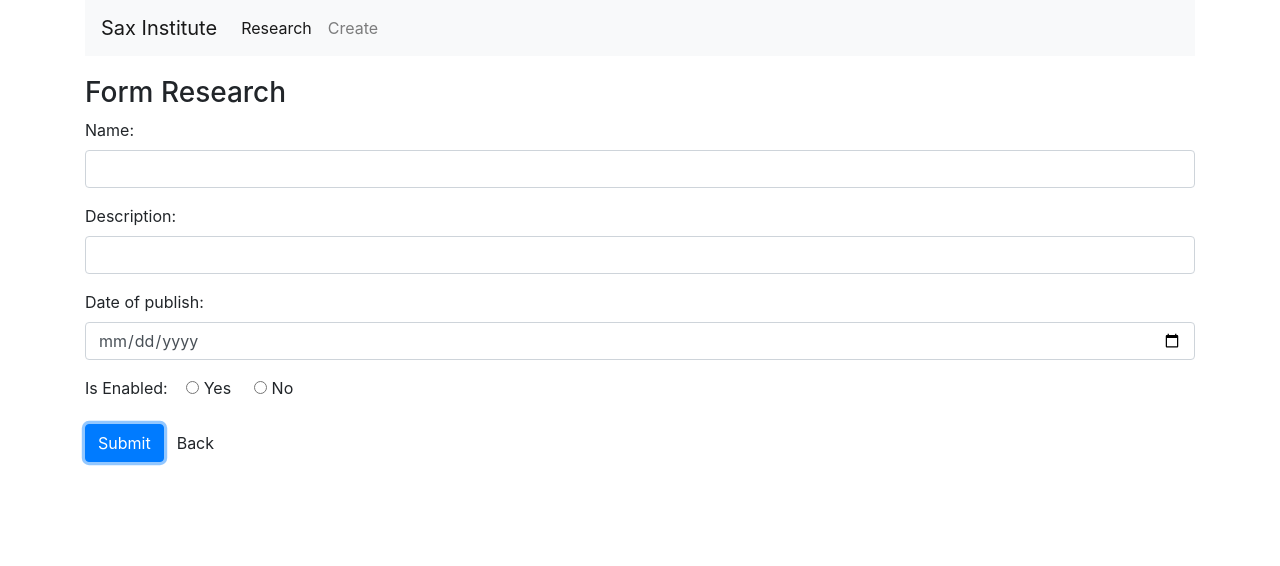
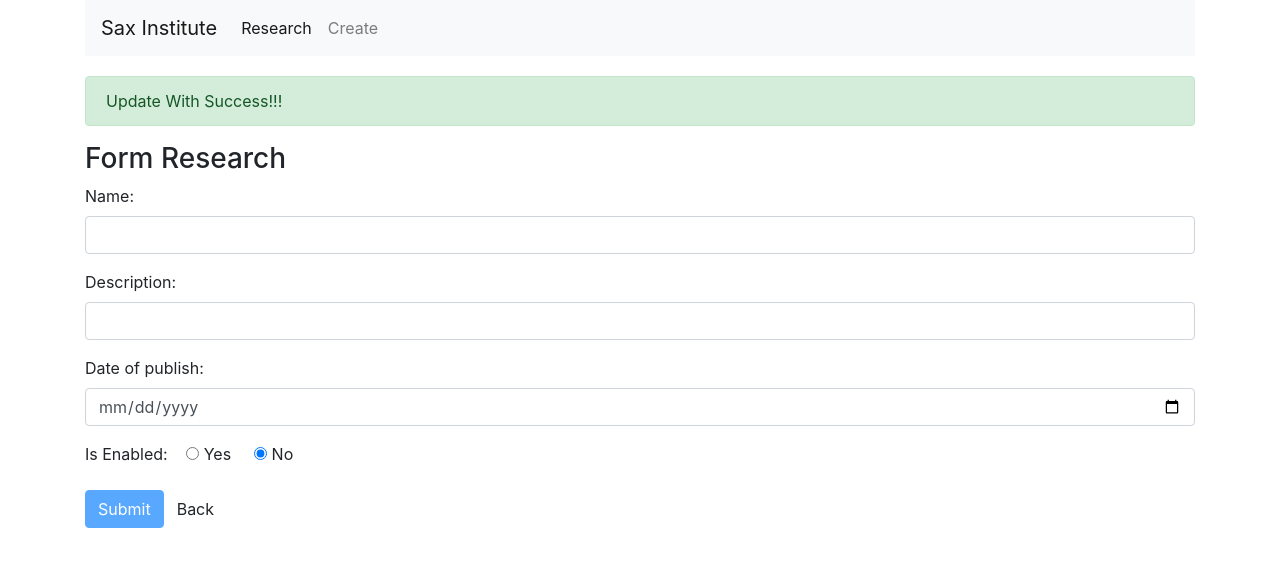
Before and after one commit to ffabinhoo/sax-portal-web, a React (Create React App) app: page /create in a window 1280 px wide. Both pictures are taken after typing "Sample", "Sample", "2020-01-15" into the empty fields and a click on the input "Submit". Shown: the top 566 px of the page. Built offline with nearby package versions, Linux system fonts and the light colour scheme; no server answers.

Commit message:
changes with list and back button

```diff
--- a/package.json
+++ b/package.json
@@ -7,8 +7,10 @@
     "bootstrap": "^4.3.1",
     "react": "^16.8.3",
     "react-dom": "^16.8.3",
+    "react-modal": "^3.8.1",
     "react-router-dom": "^4.3.1",
-    "react-scripts": "2.1.5"
+    "react-scripts": "2.1.5",
+    "reactstrap": "^7.1.0"
   },
   "scripts": {
     "start": "react-scripts start",
--- a/src/components/research.create.component.js
+++ b/src/components/research.create.component.js
@@ -12,15 +12,19 @@ export default class ResearchCreate extends Component {
         this.onChangeResearchData = this.onChangeResearchData.bind(this);
         this.onChangeResearchEnabled = this.onChangeResearchEnabled.bind(this);
         this.onSubmit = this.onSubmit.bind(this);
+        this.handleClick = this.handleClick.bind(this);
 
 
         this.state = {
             name: '',
             description: '',
             data: '',
-            isEnabled: "false"
+            isEnabled: false
         }
     }
+
+    message = false;
+    buttonDisable = false;
 
     onChangeResearchName(e) {
         this.setState({
@@ -62,6 +66,15 @@ export default class ResearchCreate extends Component {
             data: '',
             isEnabled: false
         })
+        this.message = true;
+        this.buttonDisable = true;
+    }
+
+
+
+    handleClick(e){
+        //e.preventDefault();
+        this.props.history.push('/');
     }
 
 
@@ -71,6 +84,12 @@ export default class ResearchCreate extends Component {
         return (
 
             <div style={{marginTop: 20}}>
+            {this.message ?
+                    <div className="alert alert-success" role="alert">
+                    Update With Success!!!
+                    </div>
+                 : ''
+            }
                 <h3>Form Research</h3>
                 <form onSubmit={this.onSubmit}>
                     <div className="form-group">
@@ -106,20 +125,20 @@ export default class ResearchCreate extends Component {
                                     name="isEnabled"
                                     value="true"
                                     onChange={this.onChangeResearchEnabled}
-                                    checked={this.state.isEnabled==="true"}  />
+                                    checked={this.state.isEnabled===true}  />
                             Yes
                             &nbsp;&nbsp;&nbsp;&nbsp;
                             <input type="radio"
                                     className="form-check-input"
                                     name="isEnabled" value="false"
                                     onChange={this.onChangeResearchEnabled}
-                                    checked={this.state.isEnabled==="false"} />
+                                    checked={this.state.isEnabled===false} />
                             No
                         </div>
                     </div>
                     <div className="form-group">
-                        <input type="submit" value="Submit" className="btn btn-primary" />
-                        <input type="button" value="Back" className="btn btn"  />
+                        <input type="submit" value="Submit" className="btn btn-primary" disabled={this.buttonDisable} />
+                        <input type="button" value="Back" className="btn btn" onClick={this.handleClick} />
                     </div>
                 </form>
             </div>
--- a/src/components/research.edit.component.js
+++ b/src/components/research.edit.component.js
@@ -22,6 +22,7 @@ export default class ResearchEdit extends Component {
         this.onChangeResearchData = this.onChangeResearchData.bind(this);
         this.onChangeResearchEnabled = this.onChangeResearchEnabled.bind(this);
         this.onSubmit = this.onSubmit.bind(this);
+        this.handleClick = this.handleClick.bind(this);
 
         this.state = {
             name:'',
@@ -54,6 +55,11 @@ export default class ResearchEdit extends Component {
             isEnabled: e.target.value
         });
     }
+
+    handleClick(e){
+        this.props.history.push('/');
+    }
+
     onSubmit(e){
         e.preventDefault();
 
@@ -152,7 +158,7 @@ export default class ResearchEdit extends Component {
                     </div>
                     <div className="form-group">
                         <input type="submit" value="Update" className="btn btn-primary" />
-                        <input type="button" value="Back" className="btn btn"  />
+                        <input type="button" value="Back" className="btn btn" onClick={this.handleClick} />
                     </div>
                 </form>
             </div>
--- a/src/components/research.list.component.js
+++ b/src/components/research.list.component.js
@@ -2,6 +2,7 @@ import {Component} from 'react';
 import * as React from 'react';
 import {Link} from 'react-router-dom';
 import axios from 'axios';
+
 
 const Research = props => (
     <tr>
@@ -13,9 +14,16 @@ const Research = props => (
         <td  className={props.research.isEnabled ? 'isEnabled':'isDisabled'}>{JSON.stringify(props.research.isEnabled)}</td>
         <td>
             <Link to={"/edit/"+props.research._id}>Edit</Link>
+
+            &nbsp;&nbsp;&nbsp;&nbsp;
+            <button type="button" onClick={alert(this)}>
+                delete
+            </button>
         </td>
     </tr>
 )
+
+
 
 function formatDate(date) {
     var d = new Date(date),
@@ -31,6 +39,7 @@ export default class ResearchList extends Component {
     constructor(props) {
         super(props);
         this.state = {researchers: []}
+        //this.goToEdit = this.goToEdit.bind(this);
     }
 
     componentDidMount() {
@@ -42,21 +51,11 @@ export default class ResearchList extends Component {
             console.log(error);
         });
     }
-    componentWillUnmount(){
-        this._isMounted = false;
-    }
 
-   /*  componentDidUpdate() {
-        axios.get('http://localhost:4000/researchers/')
-        .then(response => {
-            if(this._isMounted) {
-                this.setState({researchers: response.data})
-            }
-        })
-        .catch(function(error){
-            console.log(error);
-        });
-    } */
+    showModal = () => {
+        this.setState({ show: true });
+    };
+
 
     researcherList(){
         return this.state.researchers.map(function(currentResearch, i){
```
Also changed, not shown: 1 other file (tests, documents, lock files or other folders).
